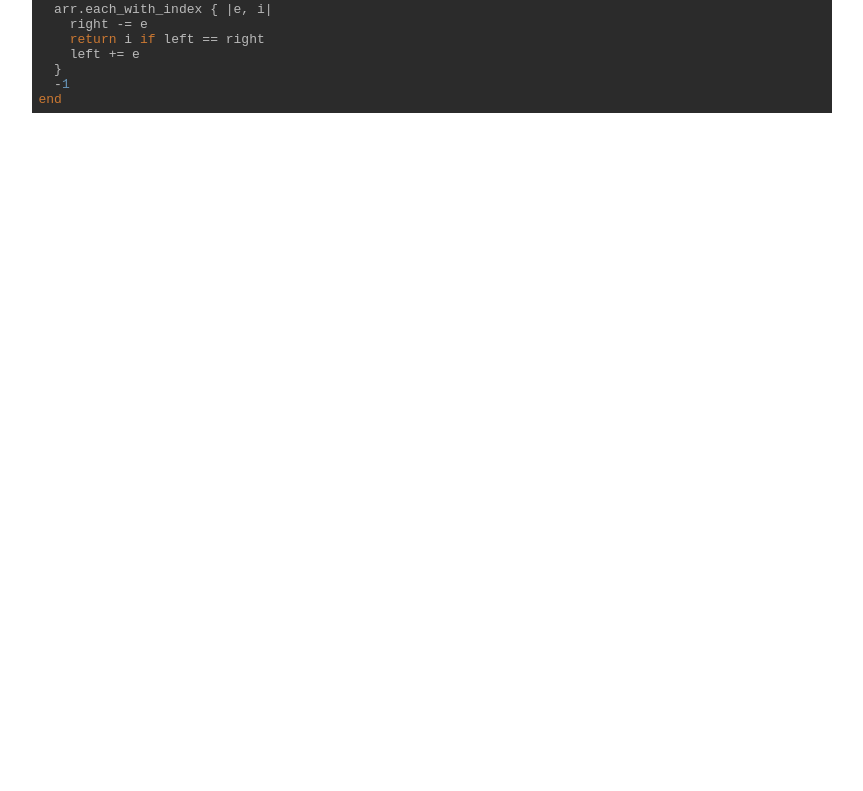
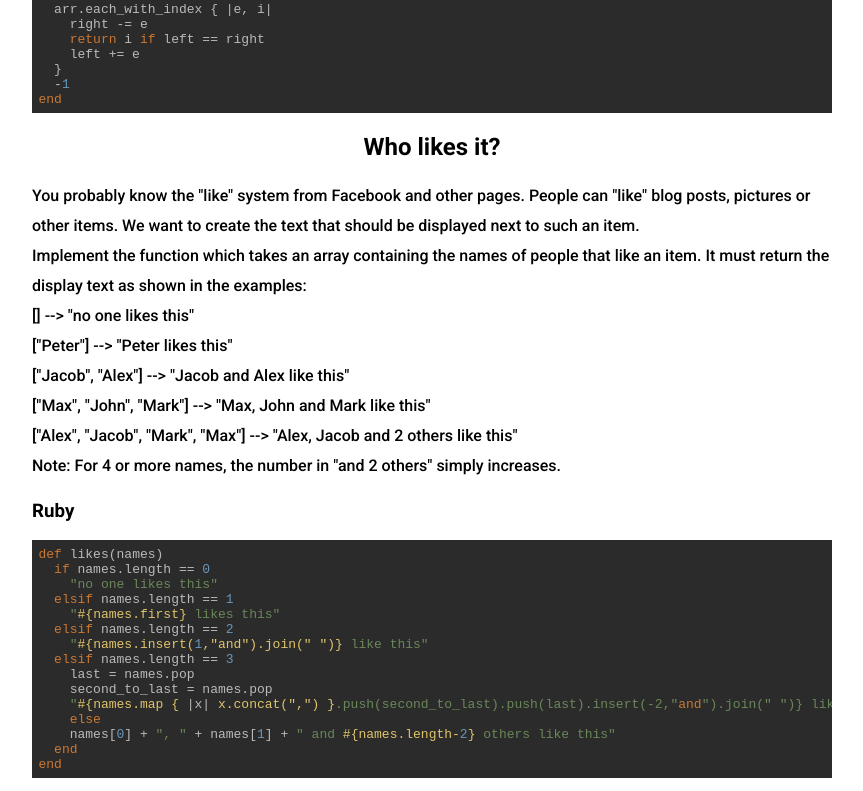
Before and after one commit to donovanodom/codewars, a React (Create React App) app: page / in a window 1280 px wide. Shown: the part 8576-9367 px from the top of the page, without its empty margins (208-1071 px from the left). Before the commit the page ends 8702 px from the top, so only its background shows below. Built offline with nearby package versions, Linux system fonts and the light colour scheme.

Commit message:
added WhoLikesIt

```diff
--- a/src/Kata2.js
+++ b/src/Kata2.js
@@ -186,6 +186,56 @@ end`;
   );
 };
 
+export const WhoLikesIt = () => {
+  const code = `def likes(names)
+  if names.length == 0
+    "no one likes this"
+  elsif names.length == 1
+    "#{names.first} likes this"
+  elsif names.length == 2
+    "#{names.insert(1,"and").join(" ")} like this"
+  elsif names.length == 3
+    last = names.pop
+    second_to_last = names.pop
+    "#{names.map { |x| x.concat(",") }.push(second_to_last).push(last).insert(-2,"and").join(" ")} like this"
+    else
+    names[0] + ", " + names[1] + " and #{names.length-2} others like this"
+  end
+end`;
+  return (
+    <>
+      <h2 className="title">Who likes it?</h2>
+      <div className="description">
+        You probably know the "like" system from Facebook and other pages.
+        People can "like" blog posts, pictures or other items. We want to create
+        the text that should be displayed next to such an item.
+        <br />
+        Implement the function which takes an array containing the names of
+        people that like an item. It must return the display text as shown in
+        the examples:
+        <br />
+        [] --{">"} "no one likes this"
+        <br />
+        ["Peter"] --{">"} "Peter likes this"
+        <br />
+        ["Jacob", "Alex"] --{">"} "Jacob and Alex like this"
+        <br />
+        ["Max", "John", "Mark"] --{">"} "Max, John and Mark like this"
+        <br />
+        ["Alex", "Jacob", "Mark", "Max"] --{">"} "Alex, Jacob and 2 others like
+        this"
+        <br />
+        Note: For 4 or more names, the number in "and 2 others" simply
+        increases.
+      </div>
+      <h3>Ruby</h3>
+      <SyntaxHighlighter language={"ruby"} style={darcula}>
+        {code}
+      </SyntaxHighlighter>
+    </>
+  );
+};
+
 const Kata2 = () => {
   return (
     <>
@@ -193,6 +243,7 @@ const Kata2 = () => {
       <TwoToOne />
       <WriteNumberInExpandedForm />
       <EqualSidesOfAnArray />
+      <WhoLikesIt />
     </>
   );
 };
```
